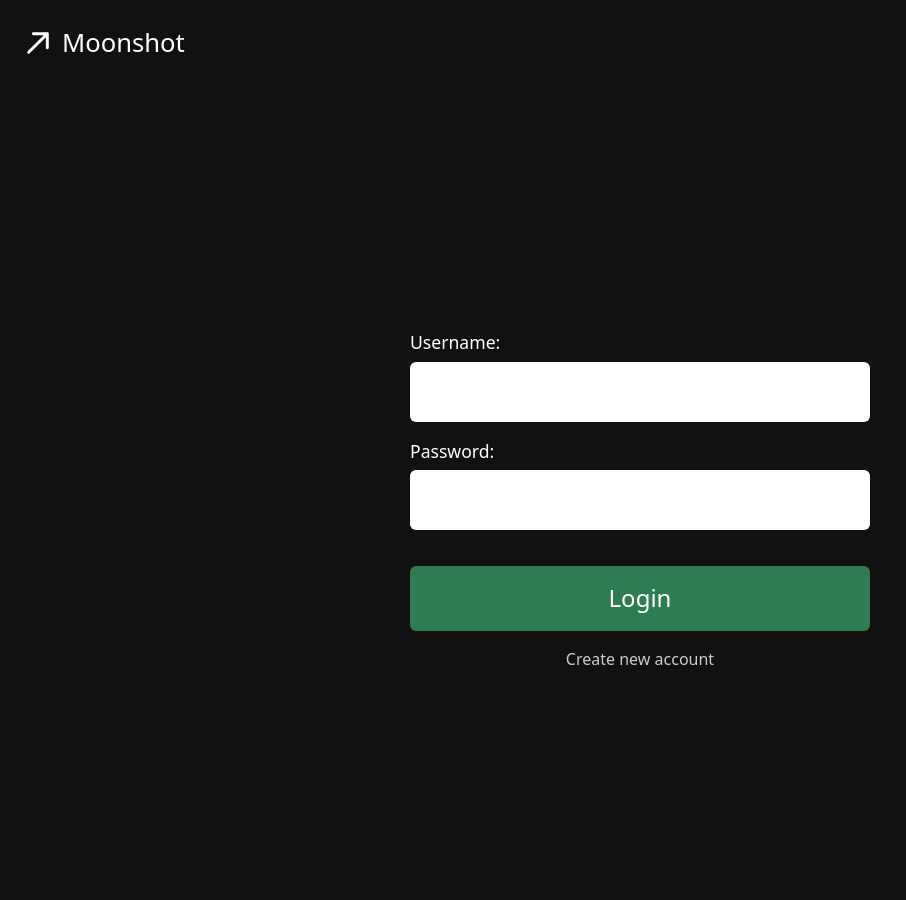
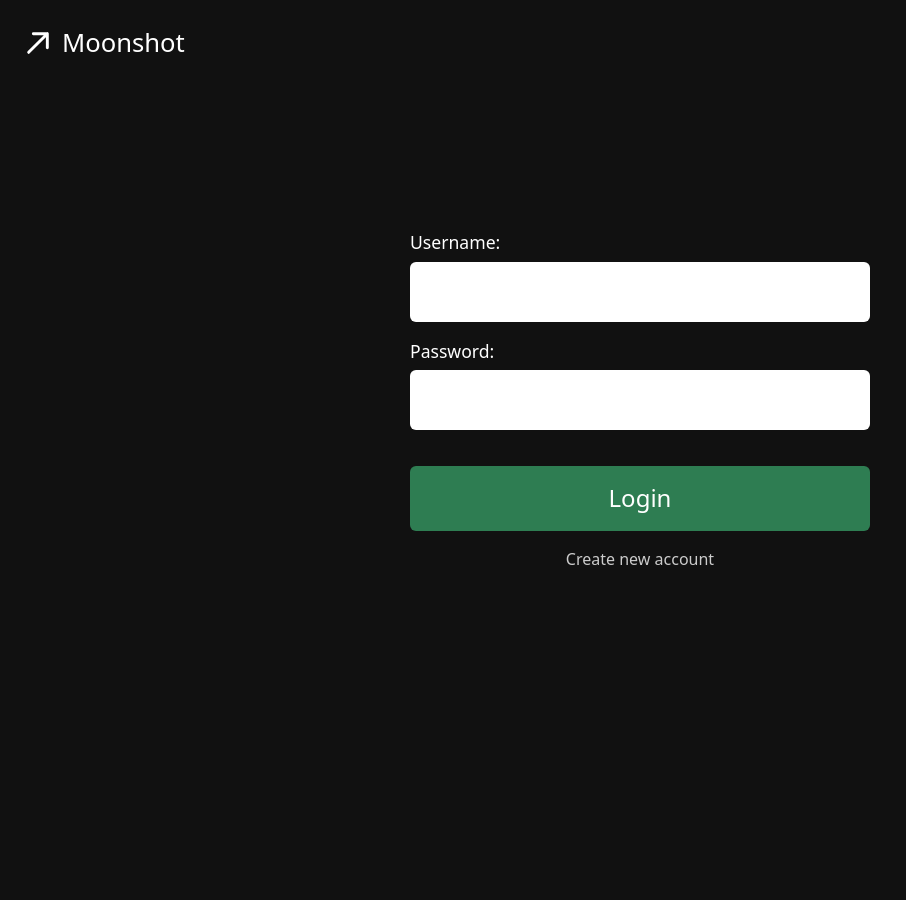
Before and after one commit to htphan9/IFT401-Team4-Capstone, a Flask app: page /login in a window 1280 px wide. Shown: the whole page, without its empty margins (0-906 px from the left). After the commit the page ends 565 px from the top, so only its background shows below. Run offline with Flask 3, Linux system fonts and the light colour scheme.

Commit message:
Removed wiggle in login/register pages due to padding

```diff
--- a/static/css/login.css
+++ b/static/css/login.css
@@ -2,6 +2,10 @@
     position: fixed;
     top: 24px;
     left: 24px;
+}
+
+.page-content {
+    padding-top: 0px;
 }
 
 .form-wrapper {
```
